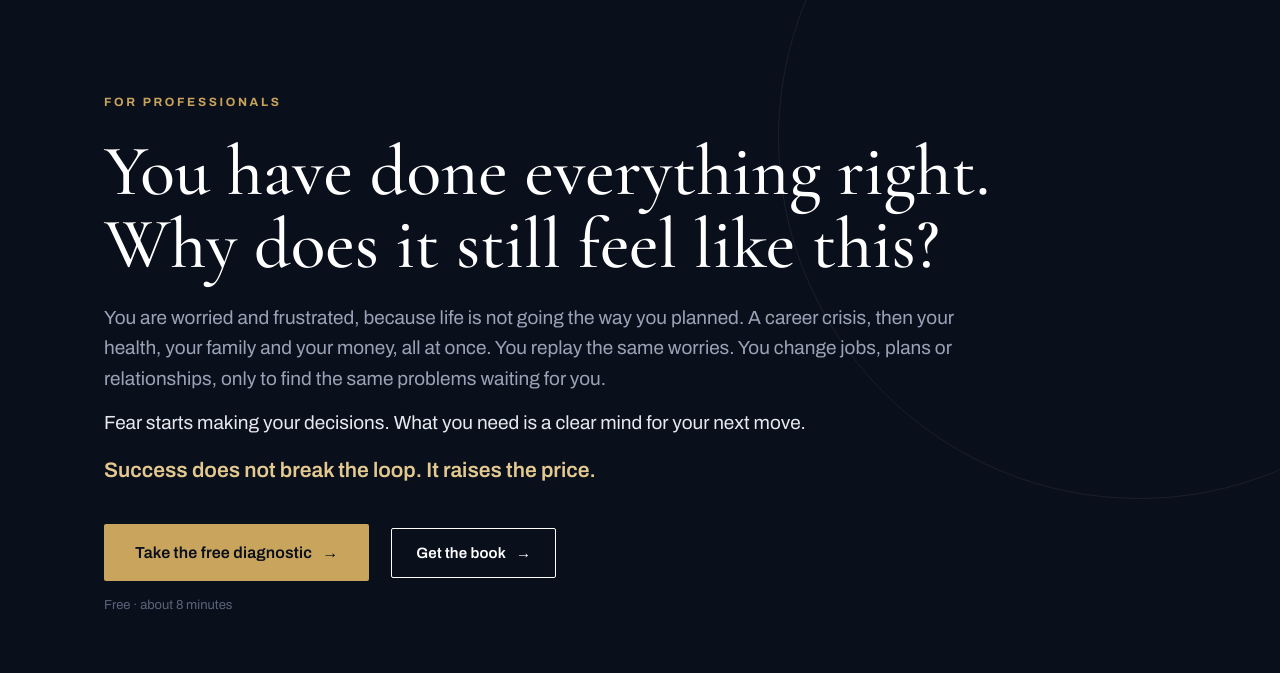
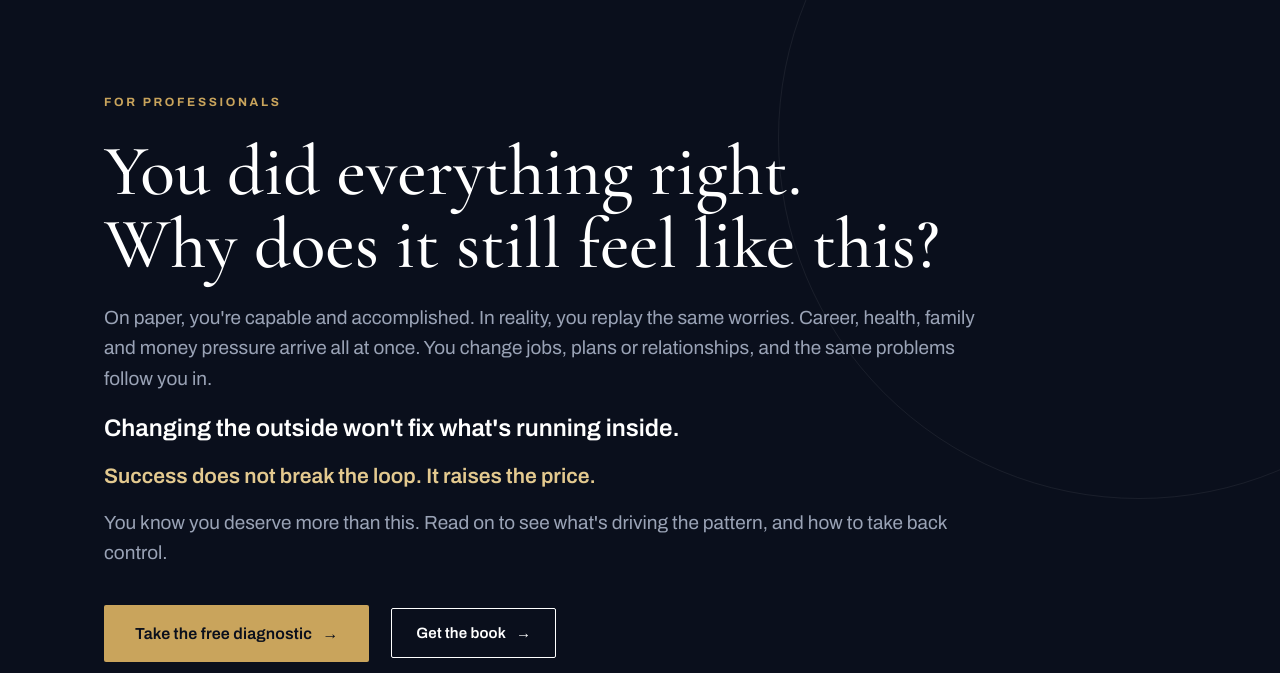
Before and after one commit to limp22f/limpeifang-site, a plain HTML site: page index.html in a window 1280 px wide. Shown: the part 117-790 px from the top of the page. Drawn offline with nearby package versions, Linux system fonts and the light colour scheme.

Commit message:
Hero: on paper vs in reality, one pivot line, one closer
Co-Authored-By: Claude Opus 5.5 <noreply@anthropic.com>
Claude-Session: https://claude.ai/code/session_01Q7o2z4KXWt4MzrfkLSy1Gd

```diff
--- a/index.html
+++ b/index.html
@@ -593,6 +593,7 @@ footer{background:#070b15;color:var(--muted-dark);font-size:13.5px;padding:48px
 #contact .ws-grid{align-items:center}
 #contact .formcard{box-shadow:none;border:1px solid var(--rule)}
 
+.pivot{margin-top:18px;color:#fff;font-size:clamp(20px,2vw,24px);font-weight:600;line-height:1.35}
 /* v7 */
 .offers2{display:grid;grid-template-columns:repeat(2,1fr);gap:16px;margin-top:56px;max-width:760px}
 .freepack{margin-top:16px;max-width:760px;font-size:14.5px;color:#d3cfc6;display:flex;gap:10px;align-items:center}
@@ -640,10 +641,11 @@ footer{background:#070b15;color:var(--muted-dark);font-size:13.5px;padding:48px
     <div class="hero-solo">
       <div>
         <div class="eyebrow">For professionals</div>
-        <h1>You have done everything right. Why does it still feel like this?</h1>
-        <p class="lede">You are worried and frustrated, because life is not going the way you planned. A career crisis, then your health, your family and your money, all at once. You replay the same worries. You change jobs, plans or relationships, only to find the same problems waiting for you.</p>
-        <p class="lede" style="margin-top:14px;color:var(--silver)">Fear starts making your decisions. What you need is a clear mind for your next move.</p>
+        <h1>You did everything right. Why does it still feel like this?</h1>
+        <p class="lede">On paper, you're capable and accomplished. In reality, you replay the same worries. Career, health, family and money pressure arrive all at once. You change jobs, plans or relationships, and the same problems follow you in.</p>
+        <p class="pivot">Changing the outside won't fix what's running inside.</p>
         <p class="hook" style="margin:16px 0 0">Success does not break the loop. It raises the price.</p>
+        <p class="lede" style="margin-top:14px">You know you deserve more than this. Read on to see what's driving the pattern, and how to take back control.</p>
         <div class="ctas">
           <a class="btn btn-gold btn-lg" href="https://loop.limpeifang.com/" target="_blank" rel="noopener">Take the free diagnostic <span class="arrow" aria-hidden="true">→</span></a>
           <a class="btn btn-line" href="#book">Get the book <span class="arrow" aria-hidden="true">→</span></a>
```
